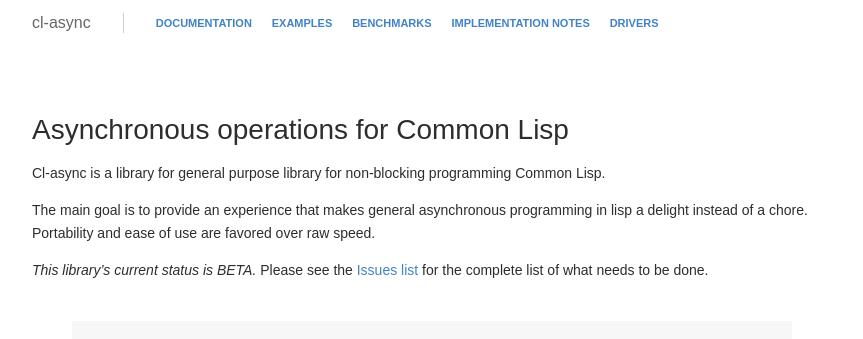
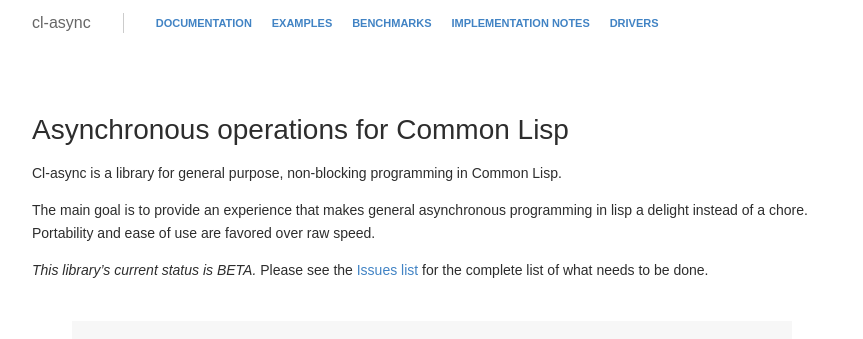
Before and after one commit to orthecreedence/cl-async, a Jekyll site: the page built from index.md, in a window 1280 px wide. Shown: the top 339 px of the page, without its empty margins (208-1071 px from the left). Built offline with Jekyll 4.4.1, drawn with Linux system fonts in a browser that asks for light colours; Markdown is read by kramdown in place of the engine named in the settings.

Commit message:
REALLY stupid typo

```diff
--- a/index.md
+++ b/index.md
@@ -5,8 +5,8 @@ layout: default
 
 Asynchronous operations for Common Lisp
 =======================================
-Cl-async is a library for general purpose library for non-blocking programming
-Common Lisp.
+Cl-async is a library for general purpose, non-blocking programming in Common
+Lisp.
 
 The main goal is to provide an experience that makes general asynchronous
 programming in lisp a delight instead of a chore. Portability and ease of use
```
